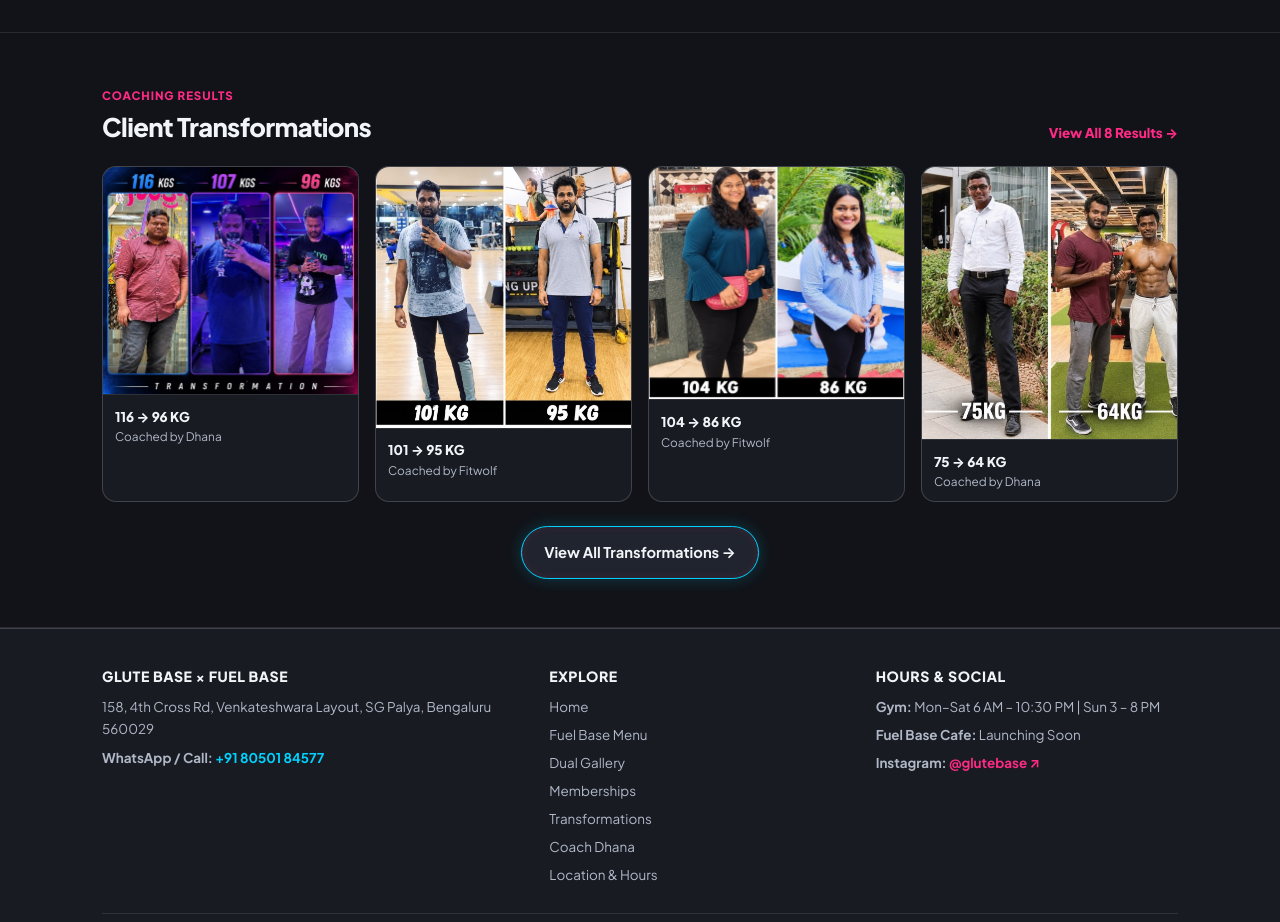
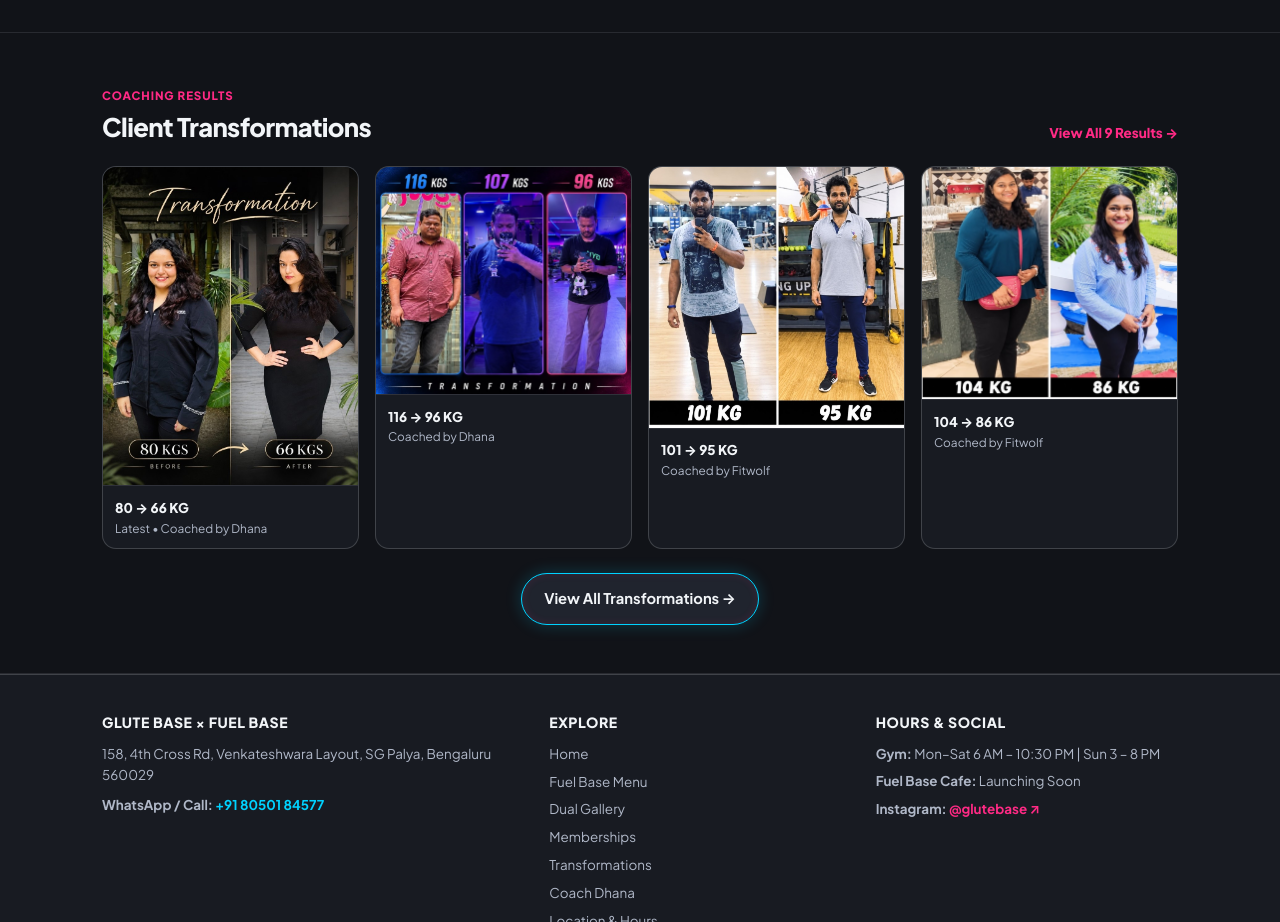
Before and after one commit to rayyan-error/glute-base-gym-demo, a plain HTML site: page gallery.html in a window 1280 px wide. Shown: the part 1840-2762 px from the top of the page. Drawn offline with Linux system fonts and the light colour scheme.

Commit message:
Add latest 80 to 66 KG transformation as first gallery item

```diff
--- a/gallery.html
+++ b/gallery.html
@@ -279,10 +279,18 @@
             <span class="section-tag">Coaching Results</span>
             <h2 class="section-title">Client Transformations</h2>
           </div>
-          <a href="transformations.html" style="font-size: 0.84rem; font-weight: 800; color: var(--accent-pink);">View All 8 Results →</a>
+          <a href="transformations.html" style="font-size: 0.84rem; font-weight: 800; color: var(--accent-pink);">View All 9 Results →</a>
         </div>
 
         <div class="transformations-grid">
+          <figure class="transformation-card">
+            <img src="assets/images/transformations/transformation_9.jpg" alt="80 kg to 66 kg latest client transformation coached by Dhana" class="transformation-photo-img" loading="lazy">
+            <figcaption class="transformation-caption-box">
+              <div class="transformation-title">80 → 66 KG</div>
+              <p class="transformation-sub">Latest • Coached by Dhana</p>
+            </figcaption>
+          </figure>
+
           <figure class="transformation-card">
             <img src="assets/images/transformations/transformation_1.jpg" alt="116 kg to 96 kg client transformation at Glute Base Gym coached by Dhana" class="transformation-photo-img" loading="lazy">
             <figcaption class="transformation-caption-box">
@@ -304,14 +312,6 @@
             <figcaption class="transformation-caption-box">
               <div class="transformation-title">104 → 86 KG</div>
               <p class="transformation-sub">Coached by Fitwolf</p>
-            </figcaption>
-          </figure>
-
-          <figure class="transformation-card">
-            <img src="assets/images/transformations/transformation_7.jpg" alt="75 kg to 64 kg athletic transformation with Coach Dhana" class="transformation-photo-img" loading="lazy">
-            <figcaption class="transformation-caption-box">
-              <div class="transformation-title">75 → 64 KG</div>
-              <p class="transformation-sub">Coached by Dhana</p>
             </figcaption>
           </figure>
         </div>
```
Also changed, not shown: transformations.html (+13 -0 lines), assets/images/transformations/transformation_9.jpg (added).
